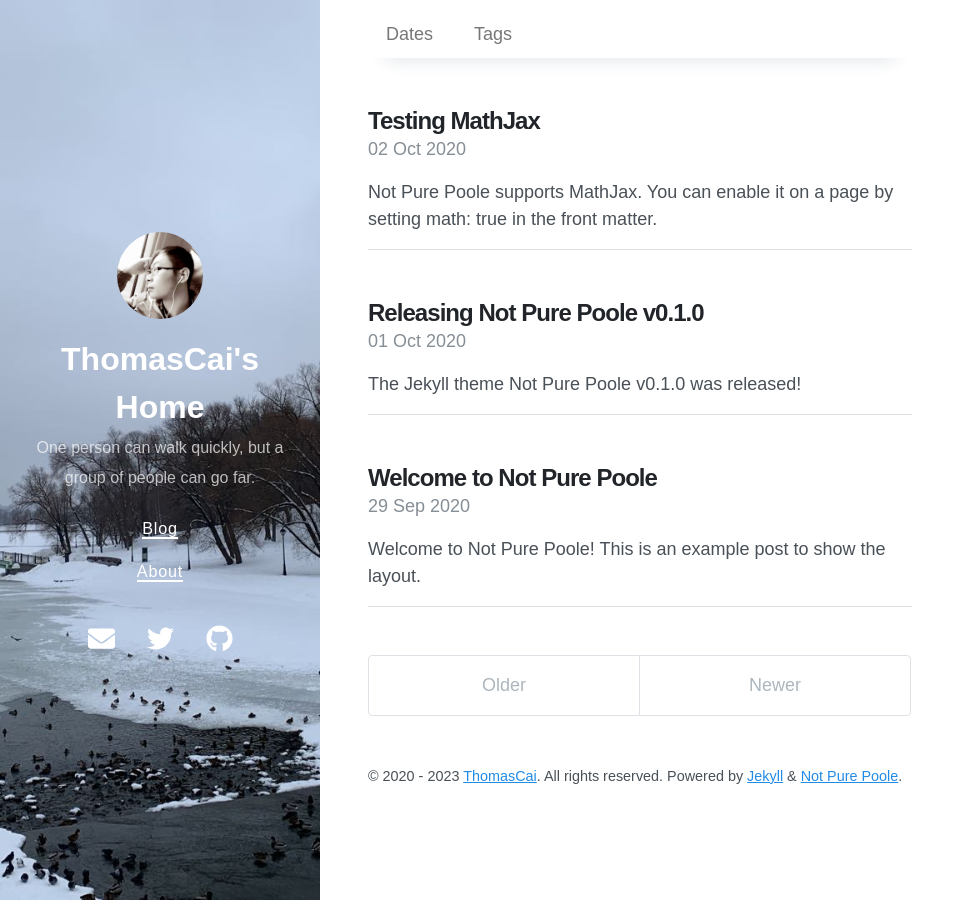
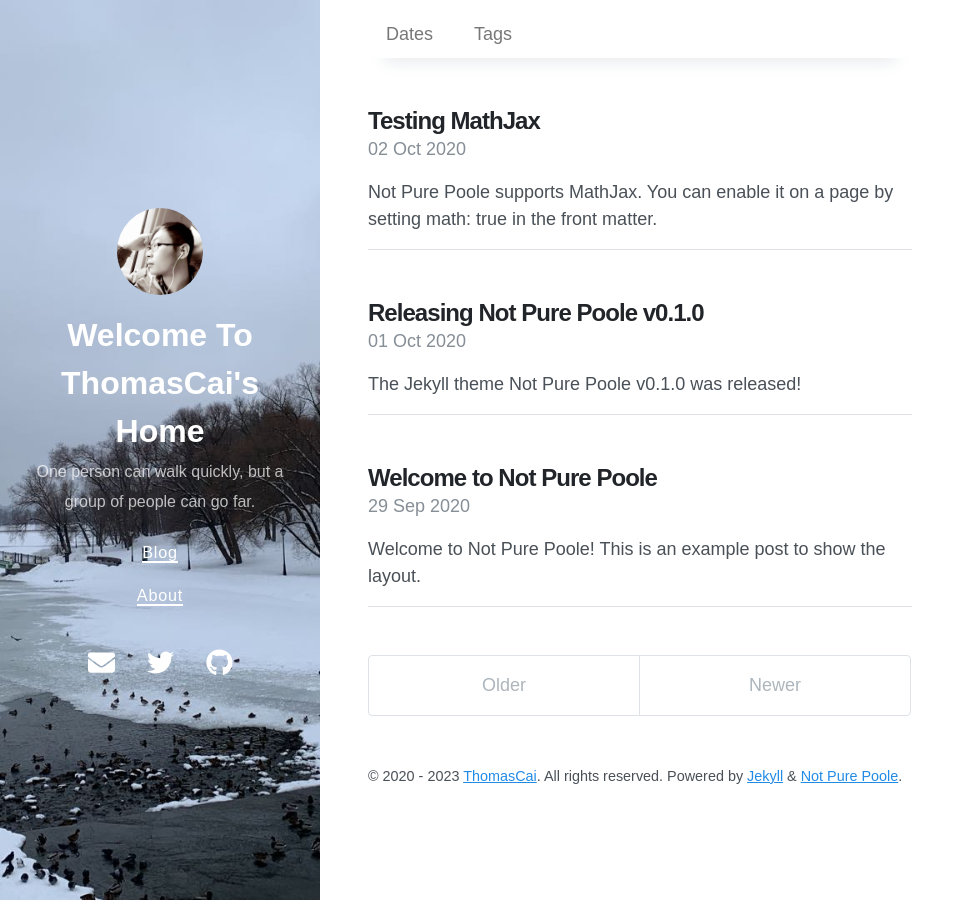
Before and after one commit to ThomasCai/thomascai.github.io, a Jekyll site: the page built from index.html, in a window 1280 px wide. Shown: the whole page, without its empty margins (0-975 px from the left). Built offline with Jekyll 4.4.1, drawn with Linux system fonts in a browser that asks for light colours; nearby versions of some CDN libraries; the list of posts is cut into pages by our own code.

Commit message:
Revert "Update _config.yml"
This reverts commit f631ad73c397e36098276c5dadeda6d2e1cce63c.

```diff
--- a/_config.yml
+++ b/_config.yml
@@ -1,5 +1,5 @@
 # Setup
-title: ThomasCai's Home
+title: Welcome To ThomasCai's Home
 description: One person can walk quickly, but a group of people can go far.
 url: https://blog.csdn.net/ThomasCai001
 avatar: /user.png
```
